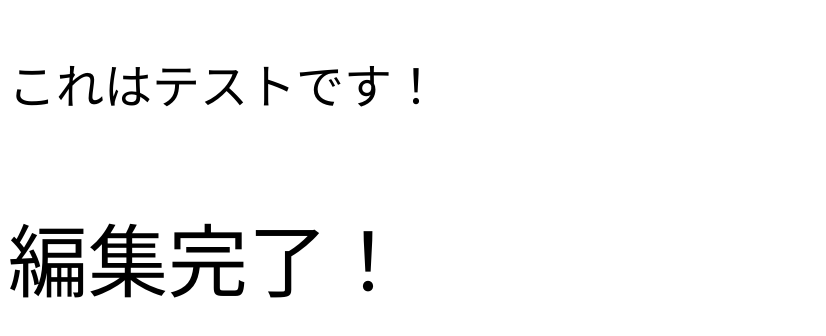
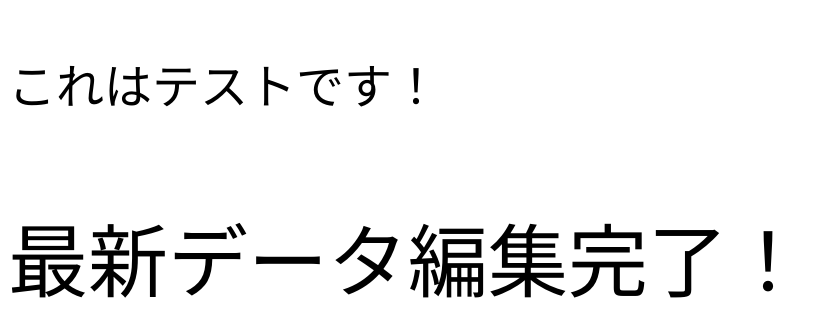
Before and after one commit to europort/test, a plain HTML site: page index.html in a window 1280 px wide. Shown: the whole page, without its empty margins (0-826 px from the left). Drawn offline with Linux system fonts and the light colour scheme.

Commit message:
最新データdevelop用

```diff
--- a/index.html
+++ b/index.html
@@ -8,6 +8,6 @@
 <body>
 <p style="font-size:300%;">これはテストです！</p>
 
-<p style="font-size:500%;">編集完了！</p>
+<p style="font-size:500%;">最新データ編集完了！</p>
 </body>
 </html>
```
